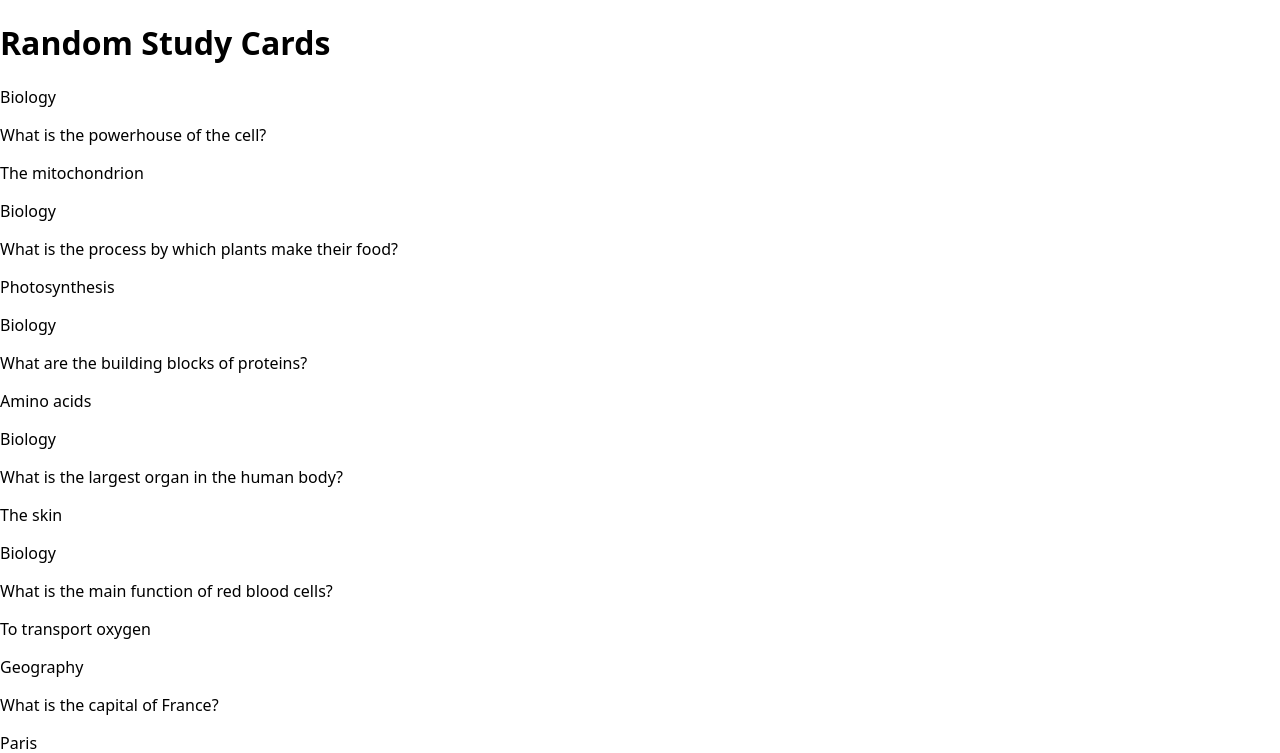
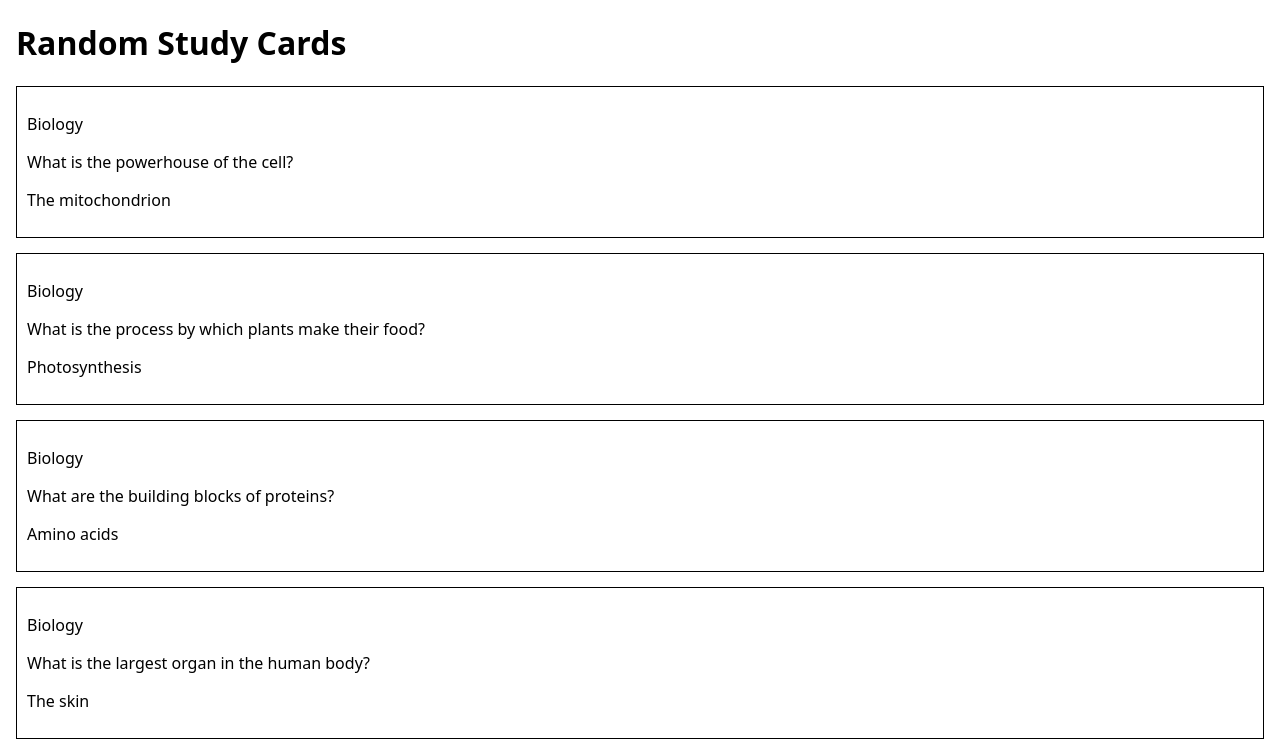
Before and after one commit to eneben/capstone-flip-wise, a Next.js app: page / in a window 1280 px wide. Shown: the top 753 px of the page. Built offline with nearby package versions, Linux system fonts and the light colour scheme.

Commit message:
Add first styling

```diff
--- a/components/FlascardList/FlashcardList.js
+++ b/components/FlascardList/FlashcardList.js
@@ -1,9 +1,11 @@
 import Flashcard from "../Flashcard/Flashcard";
+import styled from "styled-components";
 
 export default function FlashcardList({ headline, flashcards }) {
   return (
     <>
       <h1>{headline}</h1>
+      <FlashcardListWrapper>
         {flashcards.map((flashcard) => {
           return (
             <Flashcard
@@ -14,6 +16,13 @@ export default function FlashcardList({ headline, flashcards }) {
             />
           );
         })}
+      </FlashcardListWrapper>
     </>
   );
 }
+
+const FlashcardListWrapper = styled.div`
+  display: flex;
+  flex-direction: column;
+  gap: 15px;
+`;
--- a/components/Flashcard/Flashcard.js
+++ b/components/Flashcard/Flashcard.js
@@ -1,9 +1,16 @@
+import styled from "styled-components";
+
 export default function Flashcard({ question, answer, collection }) {
   return (
-    <section>
+    <StyledFlashcard>
       <p>{collection}</p>
       <p>{question}</p>
       <p>{answer}</p>
-    </section>
+    </StyledFlashcard>
   );
 }
+
+const StyledFlashcard = styled.section`
+  border: 1px solid #000;
+  padding: 10px;
+`;
--- /dev/null
+++ b/components/Layout/Layout.js
@@ -0,0 +1,9 @@
+import styled from "styled-components";
+
+export default function Layout({ children }) {
+  return <MainContainer>{children}</MainContainer>;
+}
+
+const MainContainer = styled.main`
+  padding: 0 1rem 1rem 1rem;
+`;
--- a/pages/_app.js
+++ b/pages/_app.js
@@ -1,10 +1,11 @@
 import GlobalStyle from "../styles";
+import Layout from "@/components/Layout/Layout";
 
 export default function App({ Component, pageProps }) {
   return (
-    <>
+    <Layout>
       <GlobalStyle />
       <Component {...pageProps} />
-    </>
+    </Layout>
   );
 }
```
Lines whose indentation alone changed are shown as unchanged.
